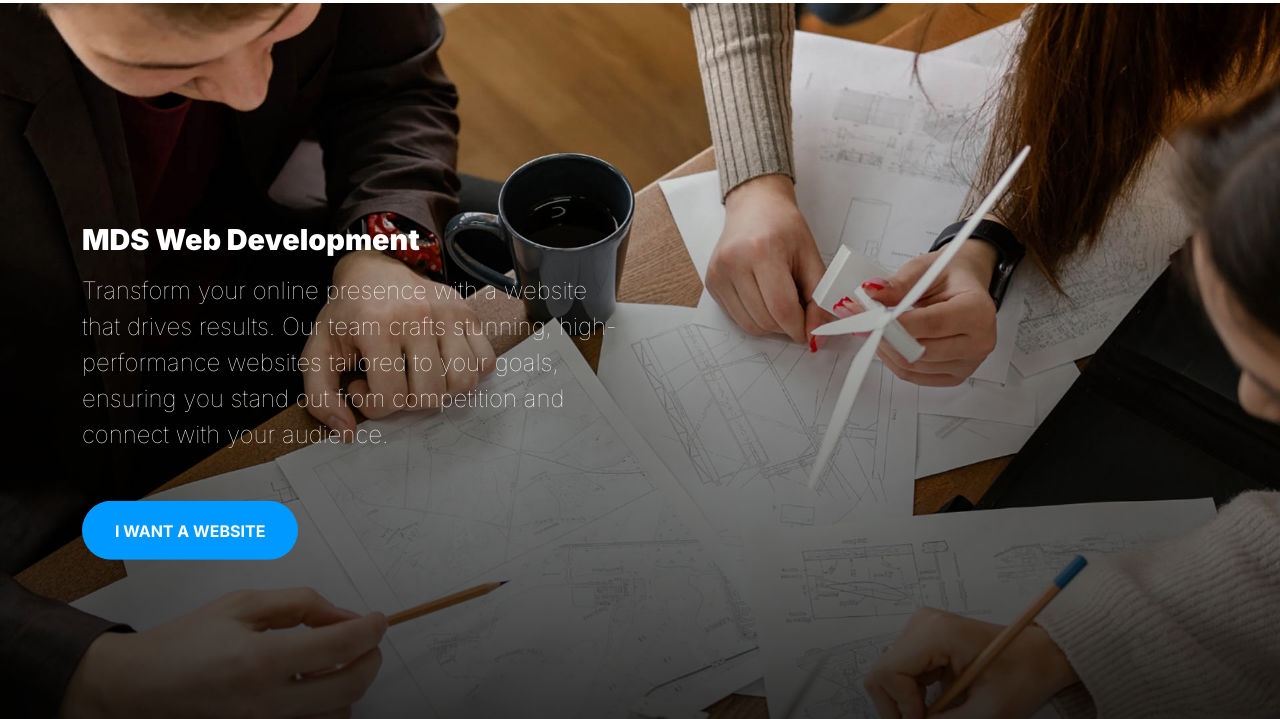
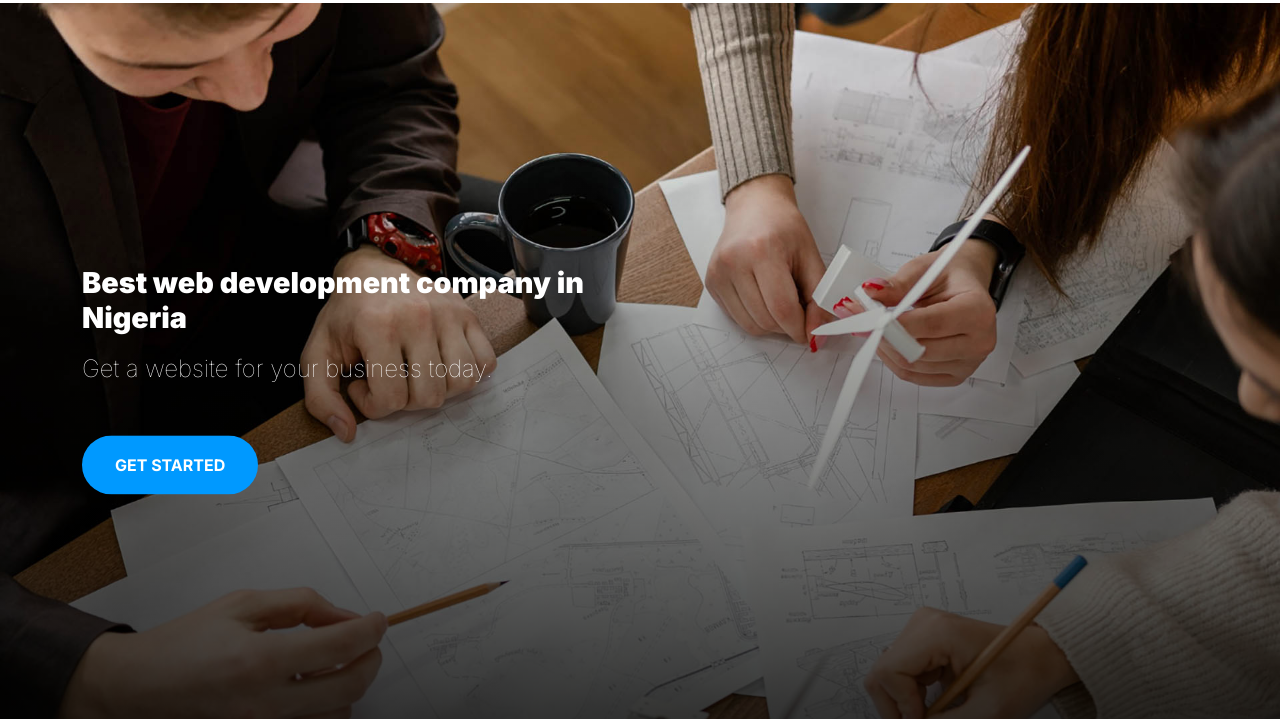
Before and after one commit to BaltaiDaniel/mdswebservices, a plain HTML site: page index.html in a window 1280 px wide. Shown: the part 95-814 px from the top of the page. Drawn offline with Linux system fonts and the light colour scheme.

Commit message:
Update index.html

```diff
--- a/index.html
+++ b/index.html
@@ -94,11 +94,11 @@
                         <div class="container">
                             <div class="row">
                                 <div class="col-lg-6 col-10">
-                                    <h1 class="slick-title animation-slide-up-show">MDS Web Development</h1>
+                                    <h1 class="slick-title animation-slide-up-show">Best web development company in Nigeria</h1>
 
-                                    <p class="lead text-white mt-lg-3 mb-lg-5 animation-slide-up-show">Transform your online presence with a website that drives results. Our team crafts stunning, high-performance websites tailored to your goals, ensuring you stand out from competition and connect with your audience.</p>
+                                    <p class="lead text-white mt-lg-3 mb-lg-5 animation-slide-up-show">Get a website for your business today.</p>
 
-                                    <a href="pricing.html" class="btn custom-btn animation-slide-up-show">I want a website</a>
+                                    <a href="pricing.html" class="btn custom-btn animation-slide-up-show">Get started</a>
                                 </div>
                             </div>
                         </div>
```
